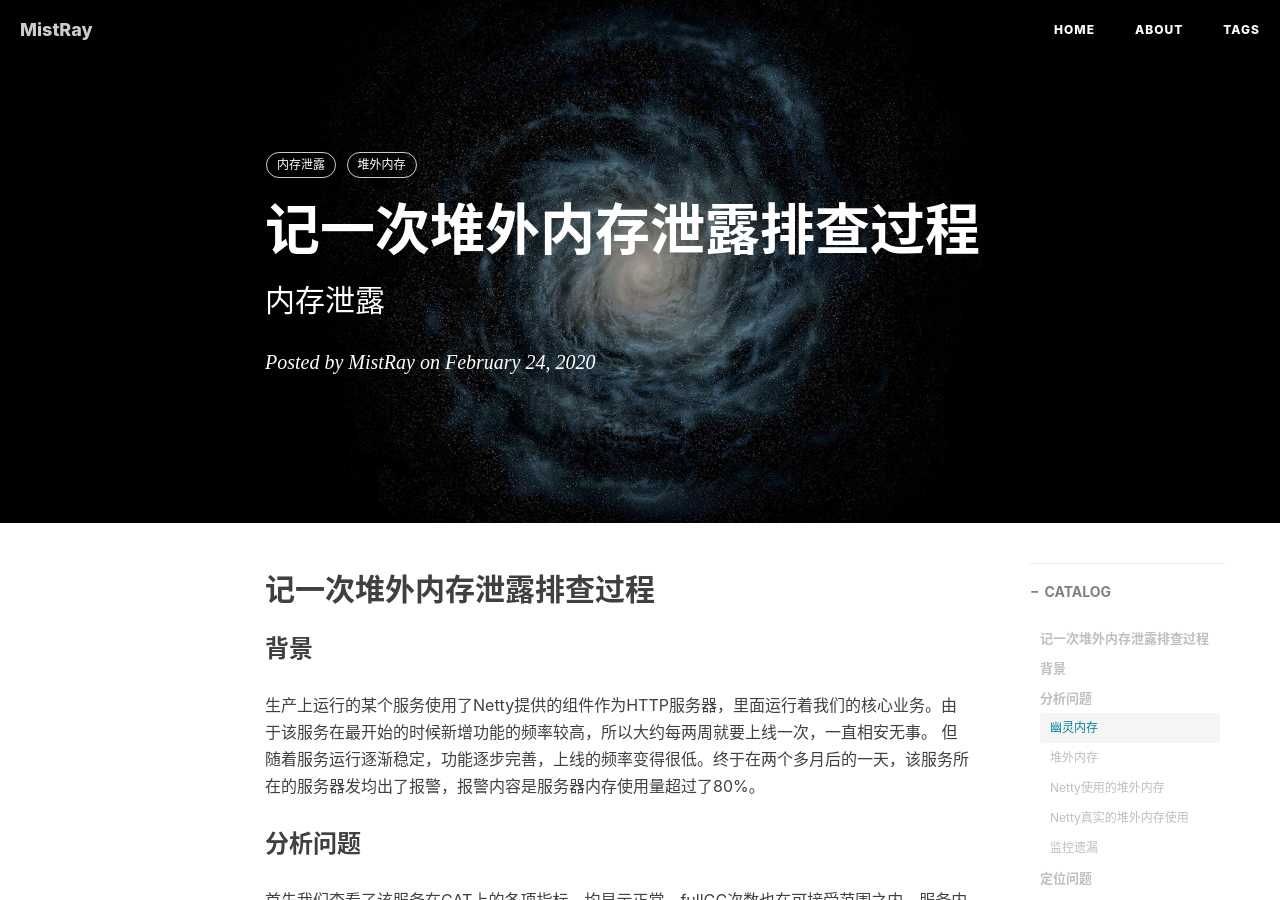
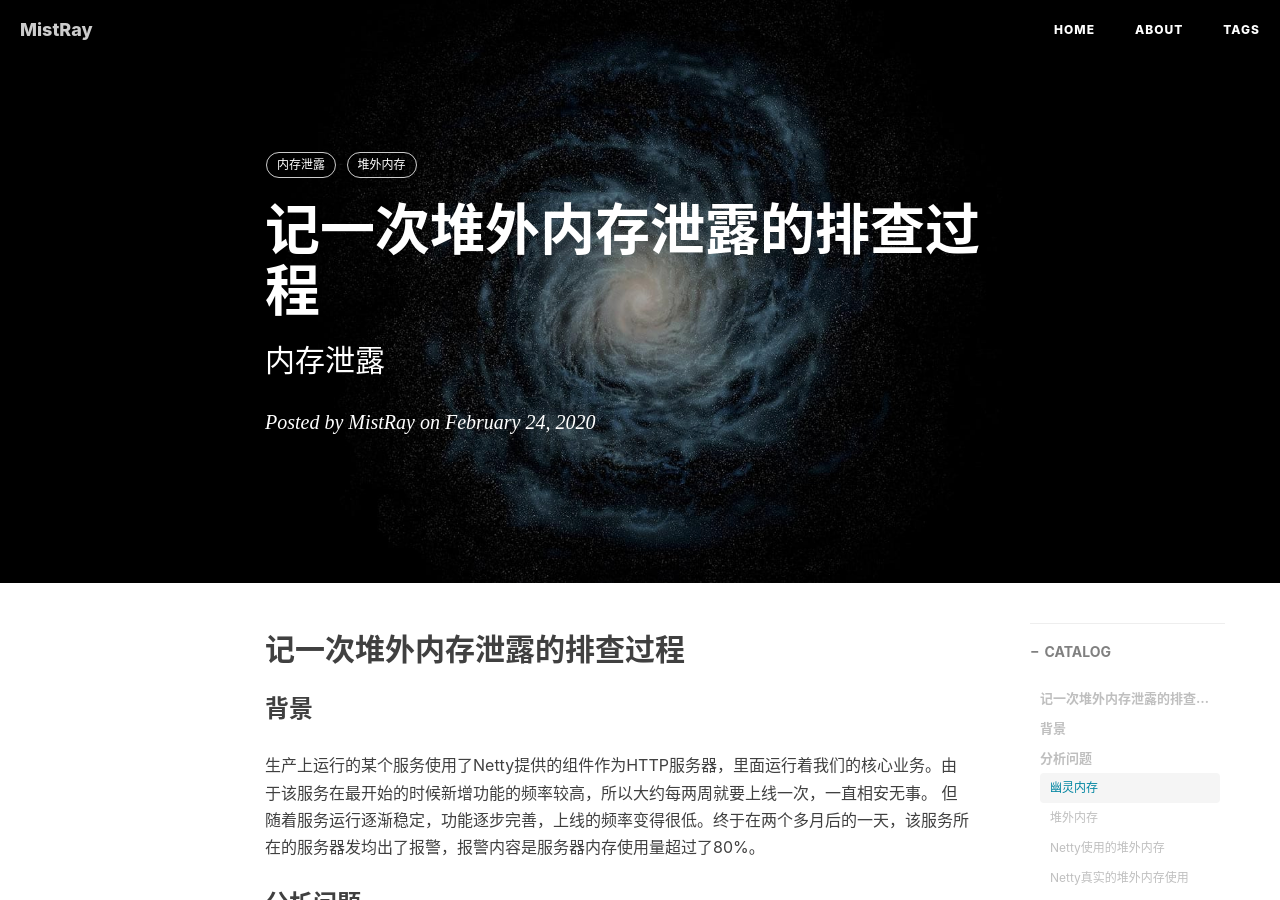
Before and after one commit to MistRay/mistray.github.io, a Jekyll site: the page built from _posts/2020-02-24-记一次堆外内存泄露排查过程.md, in a window 1280 px wide and 900 px high. Built offline with Jekyll 4.4.1, drawn with Linux system fonts in a browser that asks for light colours; nearby versions of some CDN libraries; comment, search, counter and statistics services are not loaded.

Commit message:
fix 标题语法错误

```diff
--- a/_posts/2020-02-24-记一次堆外内存泄露排查过程.md
+++ b/_posts/2020-02-24-记一次堆外内存泄露排查过程.md
@@ -1,6 +1,6 @@
 ---
 layout:     post                    # 使用的布局（不需要改）
-title:      记一次堆外内存泄露排查过程         # 标题
+title:      记一次堆外内存泄露的排查过程         # 标题
 subtitle:   内存泄露  #副标题
 date:       2020-02-24          # 时间
 author:     MistRay                      # 作者
@@ -10,7 +10,7 @@ tags:                               #标签
     - 内存泄露
     - 堆外内存
 ---
-## 记一次堆外内存泄露排查过程
+## 记一次堆外内存泄露的排查过程
 
 ### 背景
 
```
